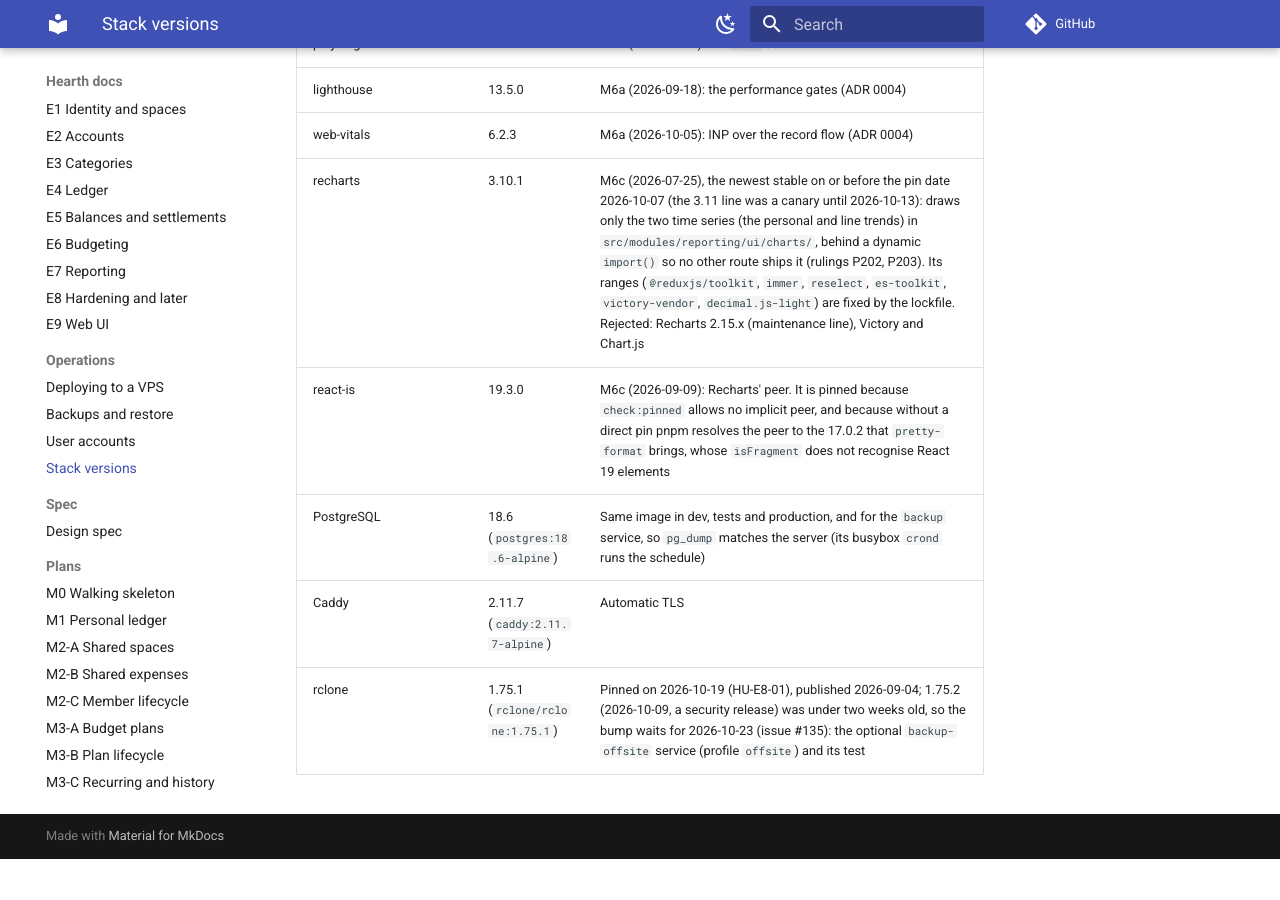
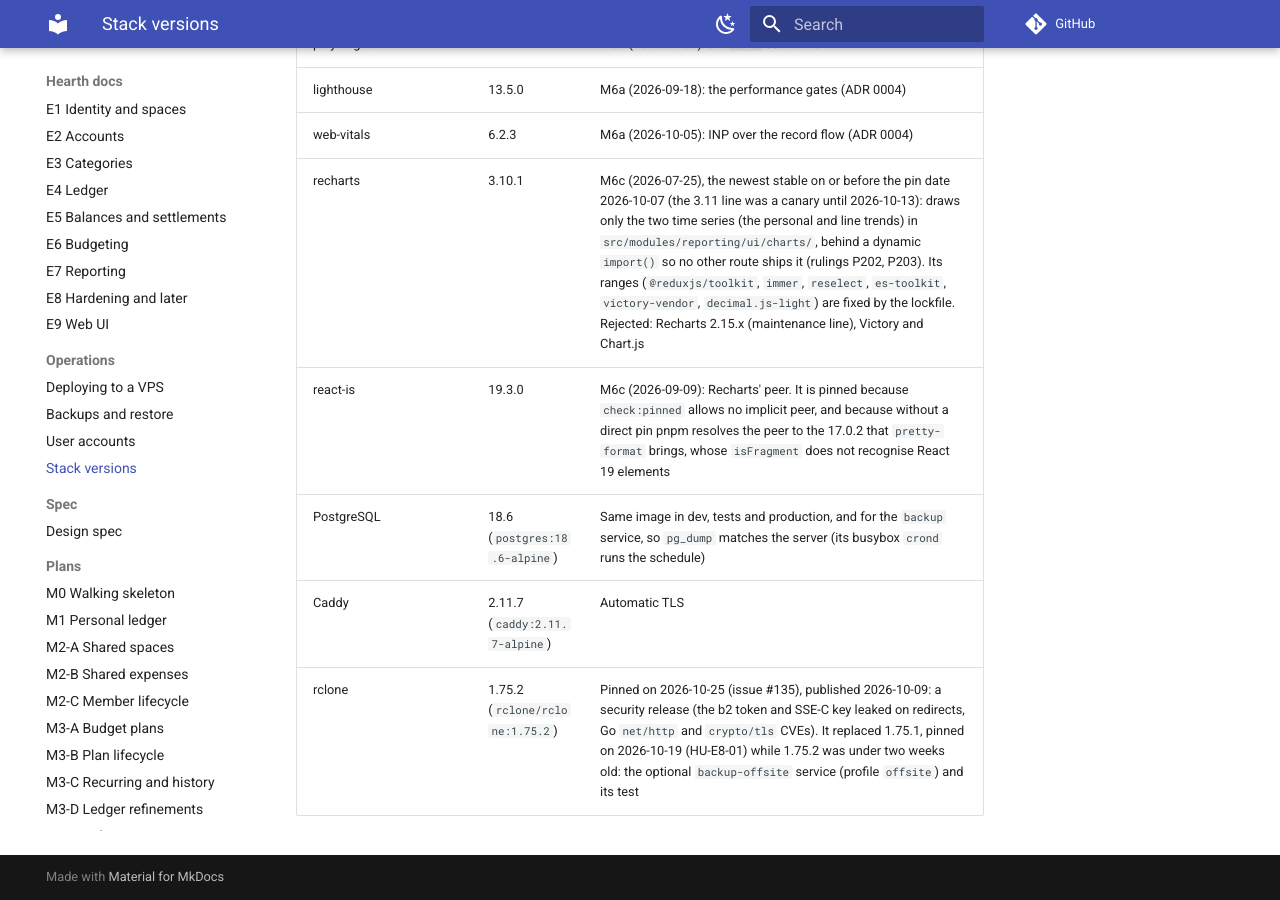
Before and after one commit to Facabore/Hearth, an MkDocs documentation site: the page built from docs/stack-versions.md, in a window 1280 px wide and 900 px high, scrolled down 2131 px. Built offline with MkDocs 1.6.1 and Material for MkDocs 9.7.7, drawn with Linux system fonts in a browser that asks for light colours; comment, search, counter and statistics services are not loaded; before the commit the page ends 2990 px from its top, so only the background shows below that.

Commit message:
chore(deps): bump the off-site backup image to rclone 1.75.2 (Closes #135)
HU-E8-01 pinned rclone/rclone:1.75.1 on 2026-10-19 because 1.75.2, a
security release (the b2 token and SSE-C key leaked on redirects, Go
net/http and crypto/tls CVEs), was under two weeks old (P112). It is now
16 days old, so compose.yaml, the operations harness, the backup guide,
the stack versions and the P112 line move to 1.75.2. pnpm test:ops
passes against it (63 tests). The service stays optional and off by
default.

```diff
--- a/compose.yaml
+++ b/compose.yaml
@@ -68,7 +68,7 @@ services:
 
   # Optional off-site copy of the backups (HU-E8-01): runs only with COMPOSE_PROFILES=offsite in .env.
   backup-offsite:
-    image: rclone/rclone:1.75.1
+    image: rclone/rclone:1.75.2
     profiles: [offsite]
     restart: unless-stopped
     entrypoint: ["sh", "/hearth/cron-entrypoint.sh"]
--- a/docs/stack-versions.md
+++ b/docs/stack-versions.md
@@ -42,4 +42,4 @@ Pinned on 2026-10-11 (HU-E0-01). Each entry was the latest stable release that d
 | react-is | 19.3.0 | M6c (2026-09-09): Recharts' peer. It is pinned because `check:pinned` allows no implicit peer, and because without a direct pin pnpm resolves the peer to the 17.0.2 that `pretty-format` brings, whose `isFragment` does not recognise React 19 elements |
 | PostgreSQL | 18.6 (`postgres:18.6-alpine`) | Same image in dev, tests and production, and for the `backup` service, so `pg_dump` matches the server (its busybox `crond` runs the schedule) |
 | Caddy | 2.11.7 (`caddy:2.11.7-alpine`) | Automatic TLS |
-| rclone | 1.75.1 (`rclone/rclone:1.75.1`) | Pinned on 2026-10-19 (HU-E8-01), published 2026-09-04; 1.75.2 (2026-10-09, a security release) was under two weeks old, so the bump waits for 2026-10-23 (issue #135): the optional `backup-offsite` service (profile `offsite`) and its test |
+| rclone | 1.75.2 (`rclone/rclone:1.75.2`) | Pinned on 2026-10-25 (issue #135), published 2026-10-09: a security release (the b2 token and SSE-C key leaked on redirects, Go `net/http` and `crypto/tls` CVEs). It replaced 1.75.1, pinned on 2026-10-19 (HU-E8-01) while 1.75.2 was under two weeks old: the optional `backup-offsite` service (profile `offsite`) and its test |
```
Also changed, not shown: docs/backlog/E8-hardening-and-later.md (+1 -1 lines), docs/decisions/README.md (+1 -1 lines), docs/operations/backups.md (+2 -2 lines), 1 other file.
